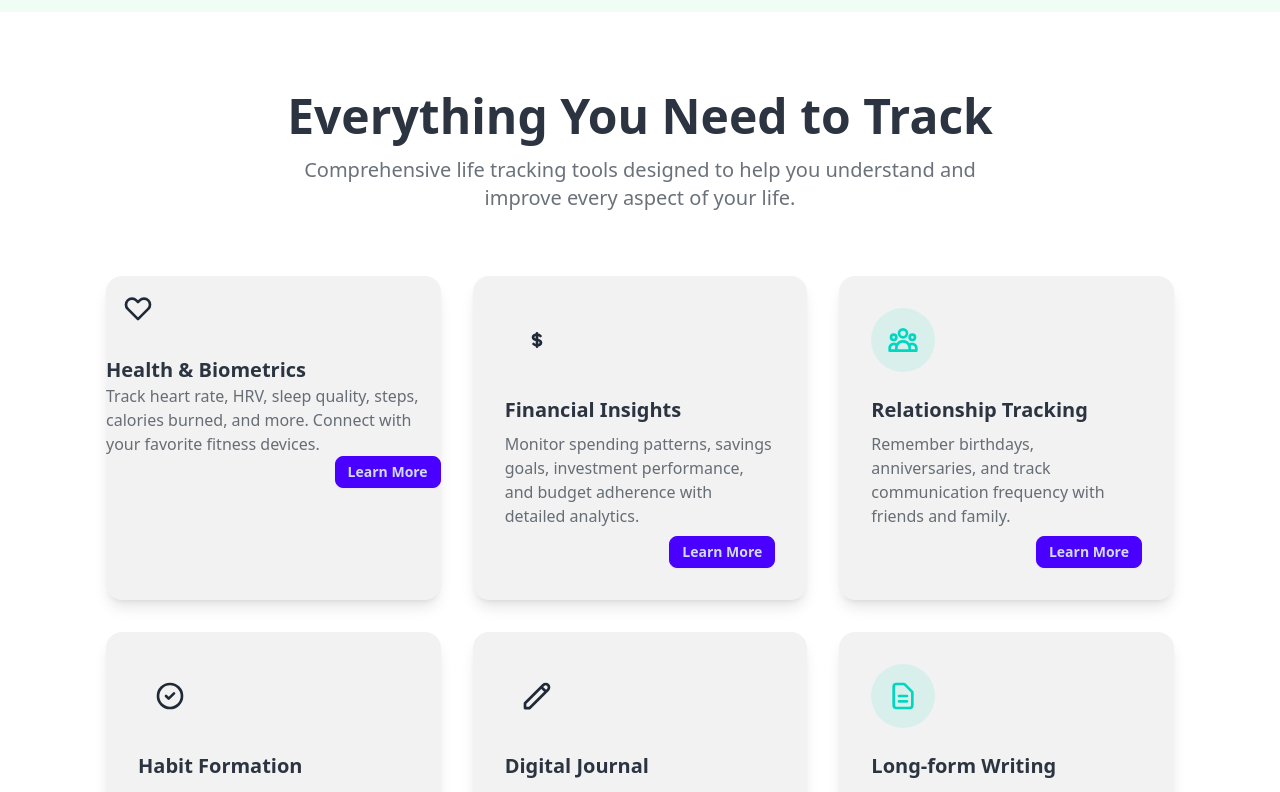
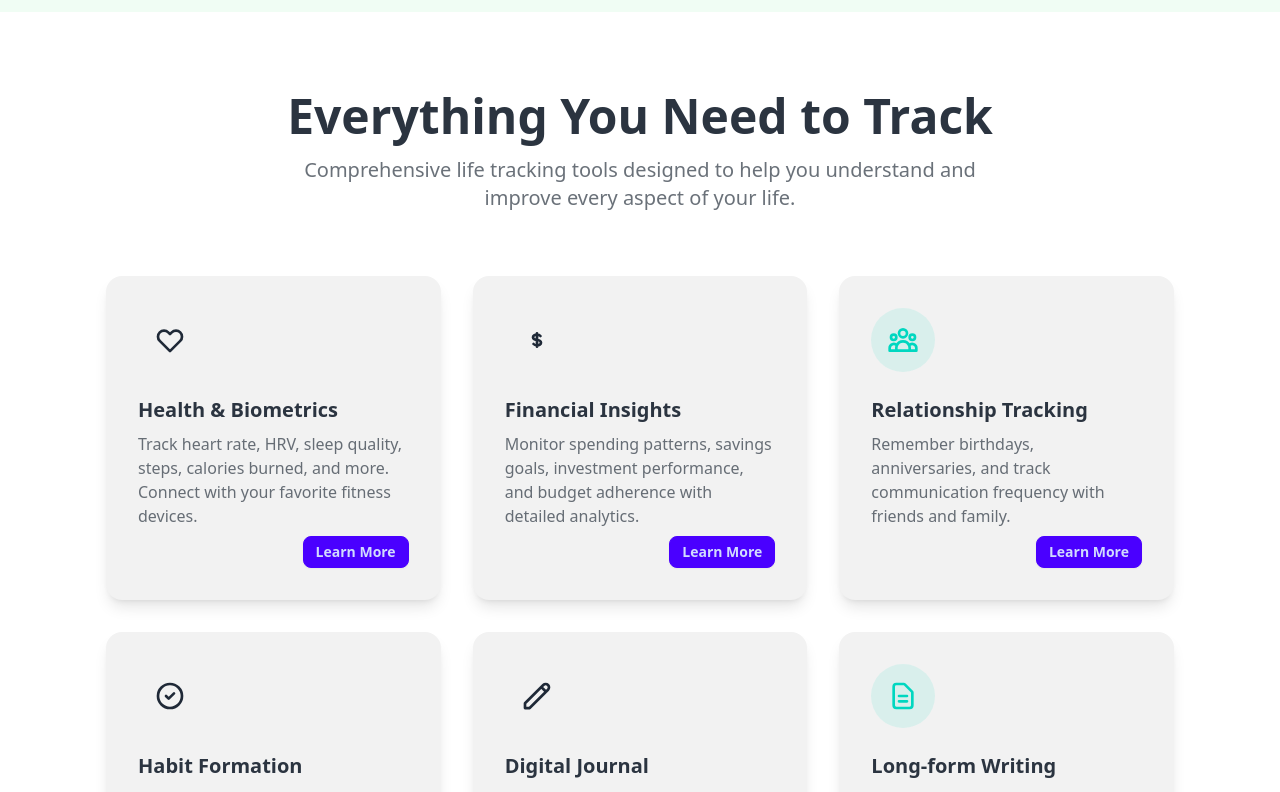
Before and after one commit to jgierlach/life-metrics-2.0, a SvelteKit app: page / in a window 1280 px wide. Shown: the part 616-1408 px from the top of the page. Built offline with nearby package versions, Linux system fonts and the light colour scheme; no server answers.

Commit message:
Update card structure in the health & biometrics section by renaming class for improved clarity and consistency.

```diff
--- a/src/routes/+page.svelte
+++ b/src/routes/+page.svelte
@@ -106,7 +106,7 @@
       <div class="grid grid-cols-1 gap-8 md:grid-cols-2 lg:grid-cols-3">
         <!-- Health & Biometrics -->
         <div class="card bg-base-200 shadow-lg transition-shadow hover:shadow-xl">
-          <div class="card-div">
+          <div class="card-body">
             <div class="bg-primary/10 mb-4 flex h-16 w-16 items-center justify-center rounded-full">
               <svg
                 class="text-primary h-8 w-8"
```
